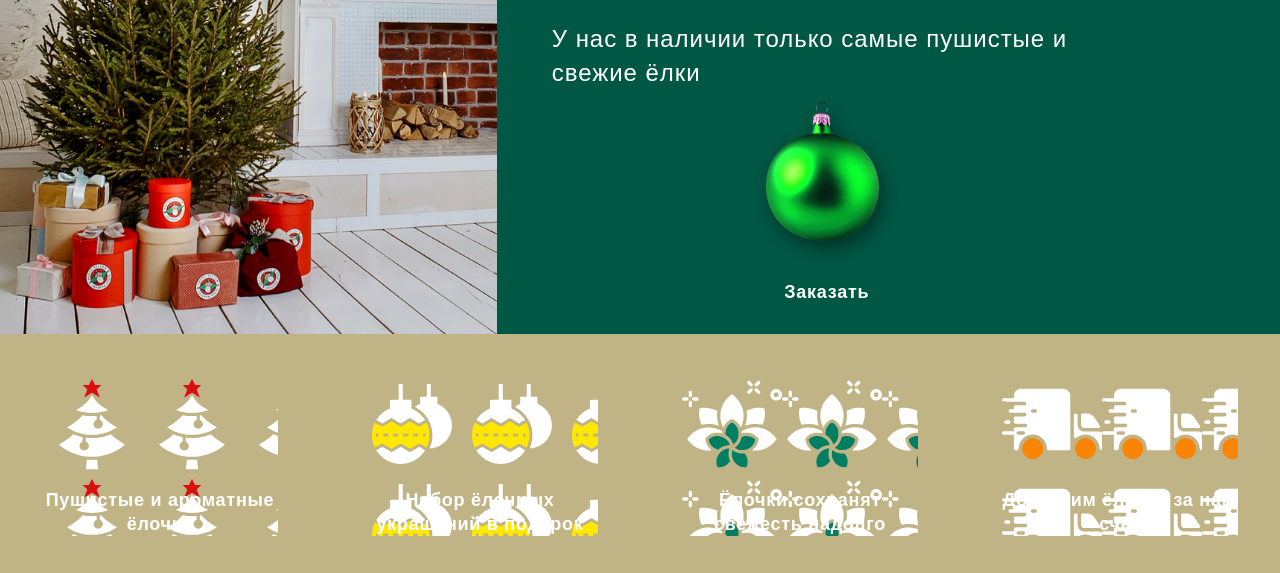
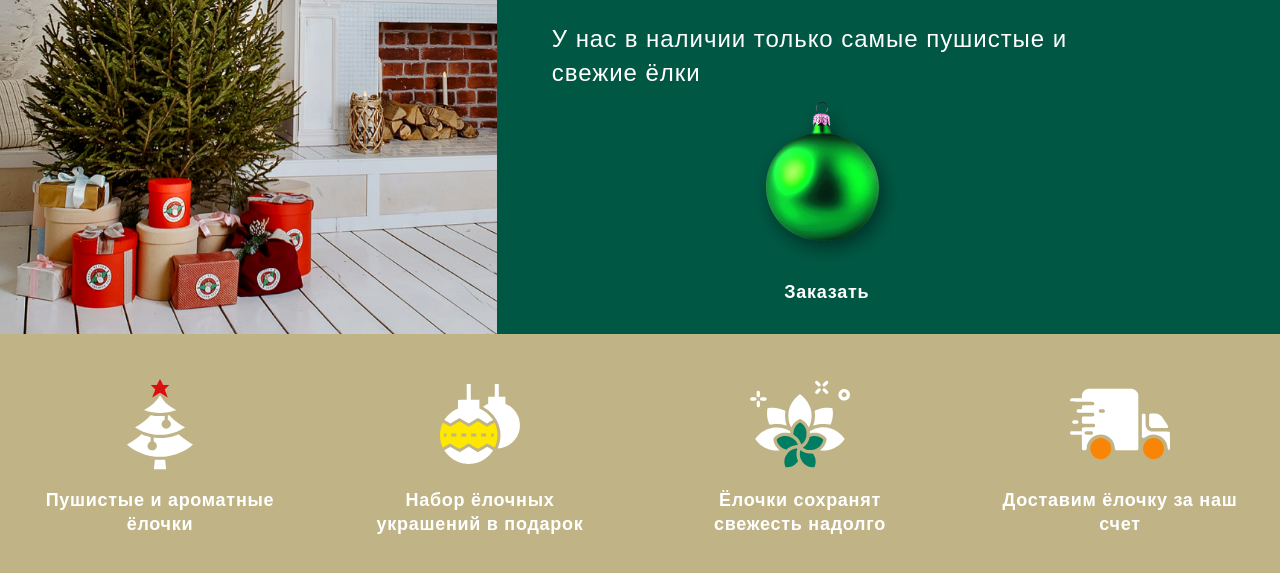
Before and after one commit to xpapin/elka, a plain HTML site: page index.html in a window 1280 px wide. Shown: the part 368-941 px from the top of the page. Drawn offline with Linux system fonts and the light colour scheme; a web font is replaced by a local one.

Commit message:
styling features images

```diff
--- a/style/features.css
+++ b/style/features.css
@@ -18,6 +18,8 @@
     font-size: 18px;
     line-height: 130%;
     letter-spacing: 0.04em;
+    background-position: center top;
+    background-repeat: no-repeat;
 }
 
 .features__item-one {
```
